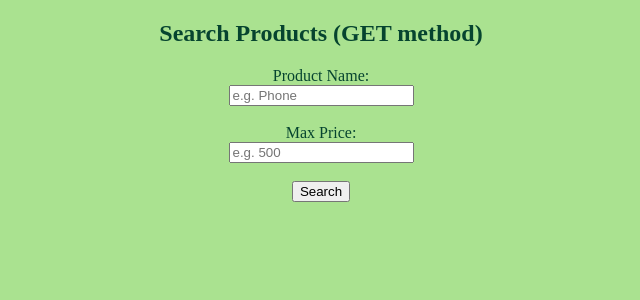
After one commit to mnx666777/my_php_practice, a PHP site: page /get_example.php in a window 1280 px wide. The commit adds this page. Shown: the top 300 px of the page, without its empty margins (319-959 px from the left). Run offline with PHP 8.4, Linux system fonts and the light colour scheme.

Commit message:
12/02/2025

```diff
--- /dev/null
+++ b/Day6_miniPro/get_example.php
@@ -0,0 +1,45 @@
+<!DOCTYPE html>
+<html lang="en">
+<head>
+    <meta charset="UTF-8">
+    <title>GET Example</title>
+    <link rel="stylesheet" href="style.css">
+</head>
+<body>
+
+<h2>Search Products (GET method)</h2>
+
+<!-- Form sends data as URL parameters -->
+<form method="get" action="get_example.php">
+    <label for="product">Product Name:</label><br>
+    <input type="text" name="product" id="product" placeholder="e.g. Phone"><br><br>
+
+    <label for="price">Max Price:</label><br>
+    <input type="number" name="price" id="price" placeholder="e.g. 500"><br><br>
+
+    <button type="submit">Search</button>
+</form>
+
+<?php
+// Only run if the URL actually contains parameters
+if (!empty($_GET)) {
+    // Sanitize and display
+    $product = htmlspecialchars($_GET['product']);
+    $price   = htmlspecialchars($_GET['price']);
+
+    if ($product && $price) {
+        echo "<h3>Search Results:</h3>";
+        echo "You searched for <strong>$product</strong> with a maximum price of <strong>\$$price</strong>.";
+    } else {
+        echo "<p>Please fill both fields.</p>";
+    }
+
+    echo "<hr>";
+    // Show raw server/request info for learning
+    echo "Query String: " . $_SERVER['QUERY_STRING'] . "<br>";
+    echo "Request Method: " . $_SERVER['REQUEST_METHOD'];
+}
+?>
+
+</body>
+</html>
--- /dev/null
+++ b/day7/check.php
@@ -0,0 +1,4 @@
+<?php
+session_start();
+echo "Name from session : ".($_SESSION['name']??' Session not Found');
+?>
--- /dev/null
+++ b/day7/start.php
@@ -0,0 +1,5 @@
+<?php
+session_start();
+$_SESSION['name'] = "Monesh";
+echo "ticket given to <a href='check.php'>Go CHECK</a>";
+?>
```
Also changed, not shown: Day6_miniPro/index.php (+11 -8 lines), Day6_miniPro/process.php (added, +43 -0 lines).
